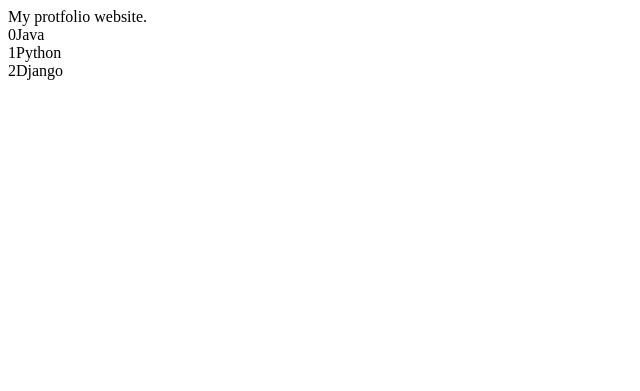
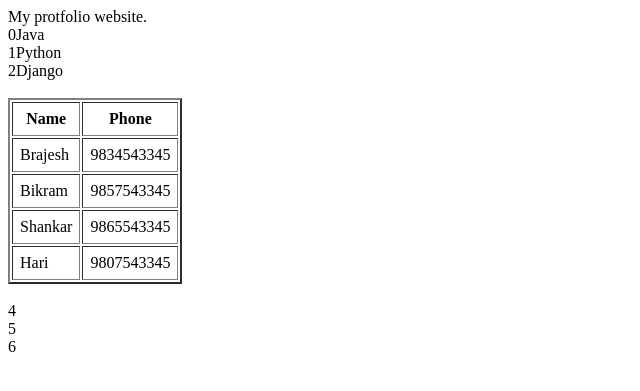
Before and after one commit to MdJiyaulHaq/Portfolio-website, a Django app: page / in a window 1280 px wide. Shown: the top 391 px of the page, without its empty margins (0-640 px from the left). Run offline with Django 5.2, Linux system fonts and the light colour scheme.

Commit message:
if else in HTML template

```diff
--- a/mywebsite/views.py
+++ b/mywebsite/views.py
@@ -9,7 +9,10 @@
         "students": [
             {"name": "Brajesh", "phone": 9834543345},
             {"name": "Bikram", "phone": 9857543345},
+            {"name": "Shankar", "phone": 9865543345},
+            {"name": "Hari", "phone": 9807543345},
         ],
+        "numbers": [1, 2, 3, 4, 5, 6],
     }
     return render(request, "index.html", data)
 
--- a/templates/index.html
+++ b/templates/index.html
@@ -8,5 +8,23 @@
         <div>{{forloop.counter0}}{{x}}</div>
         {% endfor %}
         <br>
+        <table border="2" cellpadding="7">
+            <tr>
+                <th>Name</th>
+                <th>Phone</th>
+            </tr>
+            {% for x in students %}
+            <tr>
+                <td>{{x.name}}</td>
+                <td>{{x.phone}}</td>
+            </tr>
+            {% endfor %}
+        </table>
+        <br>
+        {% for x in numbers %}
+        {% if x > 3 %}
+        <div>{{x}}</div>
+        {% endif %}
+        {% endfor %}
     </body>
 </html>
```
